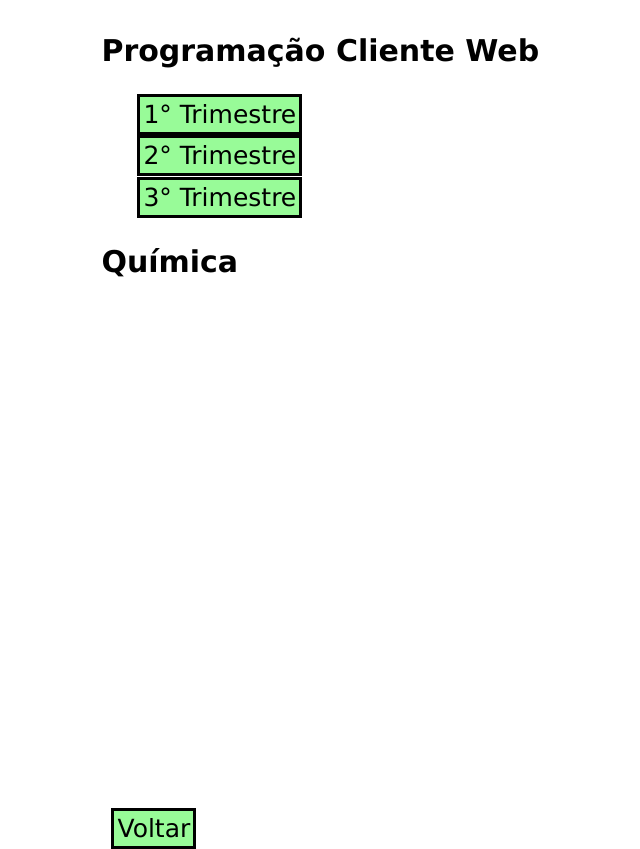
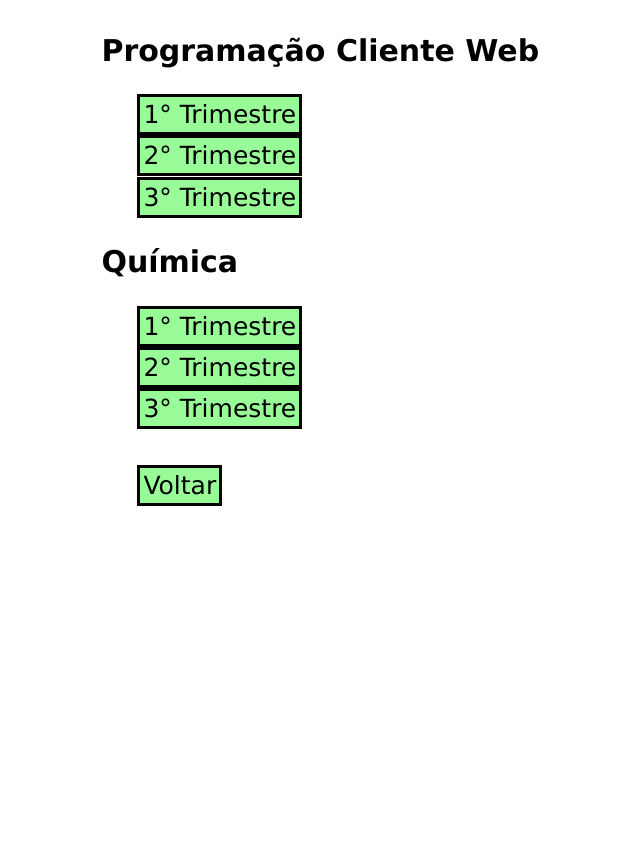
Before and after one commit to Arturoliveira1212/SiteProgramacaoClienteWeb, a plain HTML site: page index.html in a window 1280 px wide. Shown: the whole page, without its empty margins (33-673 px from the left). After the commit the page ends 800 px from the top, so only its background shows below. Drawn offline with Linux system fonts and the light colour scheme.

Commit message:
Atualizei o site.

```diff
--- a/estilo/style.css
+++ b/estilo/style.css
@@ -43,14 +43,6 @@ button
     font-size: 15px;
 }
 
-footer
-{
-    top: 100%;
-    position: absolute;
-    bottom: 0;
-    padding: 1% 0% 0% 10%;
-}
-
 form
 {
     padding: 1% 0% 0% 10%;
--- a/index.html
+++ b/index.html
@@ -15,10 +15,16 @@
             <li><a href="3tri.html">3° Trimestre</a></li>
         </ul>
         <h1>Química</h1>
+        <ul>
+            <li><a href="1qui.html">1° Trimestre</a></li>
+            <li><a href="2qui.html">2° Trimestre</a></li>
+            <li><a href="3qui.html">3° Trimestre</a></li><br><br>
+            <li><a href="https://rafaelescalfoni.github.io/prog-clientes-web-2020_1.html">Voltar</a></li>
+        </ul>
 
         <footer>
 
-            <li><a href="https://rafaelescalfoni.github.io/progClientesWeb.html" class="volt">Voltar</a></li>
+
 
         </footer>
 
```
Also changed, not shown: 1tri.html (+2 -11 lines).
